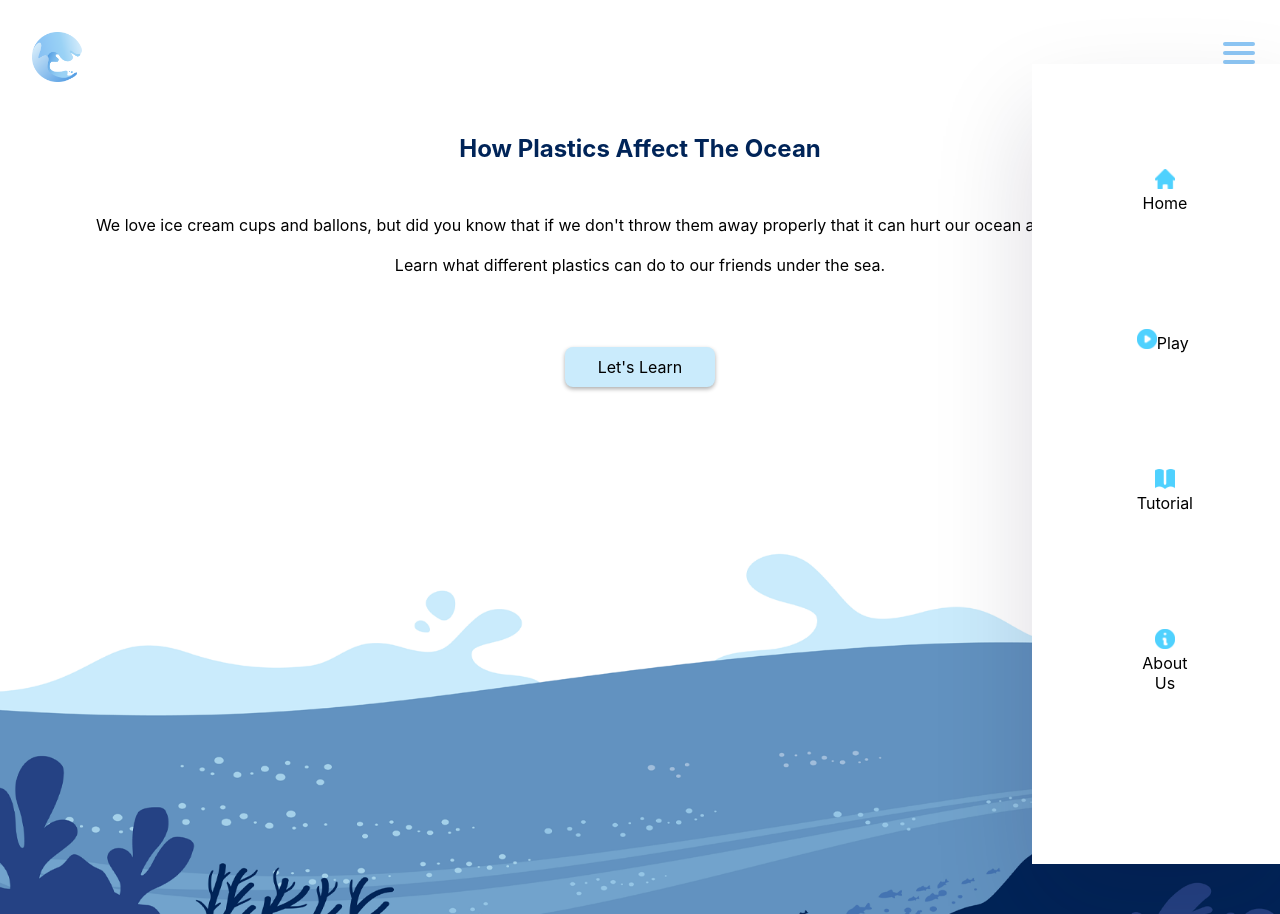
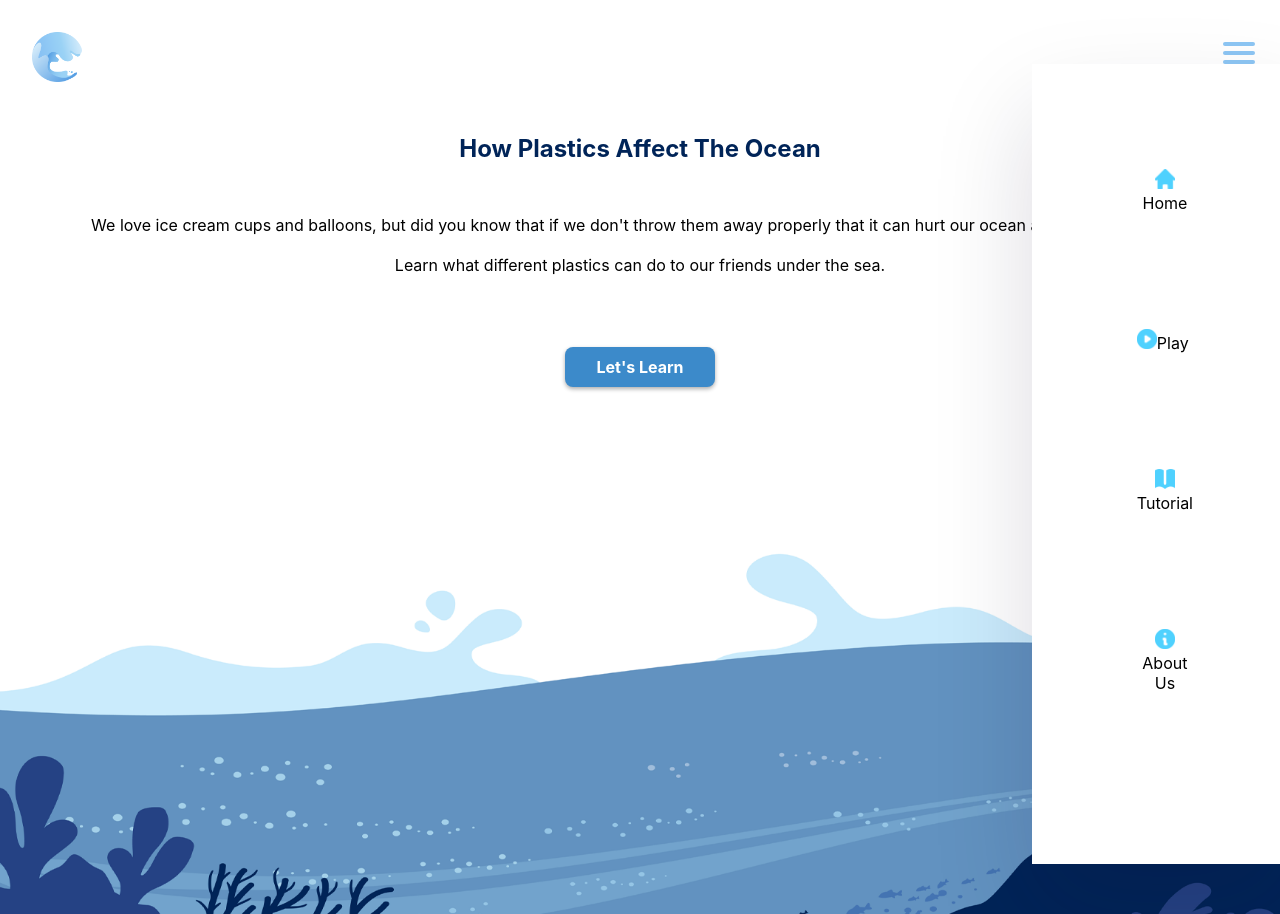
Before and after one commit to Pureum309/oceeco, a Next.js app in the folder finalapp/: page /mainpage in a window 1280 px wide. In both pictures the pointer is over the element 640 px from the left and 366 px from the top of the page. Built offline with nearby package versions, Linux system fonts and the light colour scheme.

Commit message:
added hover state for main buttons

```diff
--- a/finalapp/pages/mainpage.js
+++ b/finalapp/pages/mainpage.js
@@ -16,7 +16,7 @@ export default function mainpage() {
 
         <div className={styles.mainpage_content}>
             <p className={styles.para1}>
-                We love ice cream cups and ballons, but did you know that
+                We love ice cream cups and balloons, but did you know that
                 if we don't throw them away properly that it can hurt our
                 ocean and the animals in it?
                 <br></br>
--- a/finalapp/styles/Home.module.css
+++ b/finalapp/styles/Home.module.css
@@ -150,6 +150,13 @@
   box-shadow: 0px 2px 4px rgb(173, 173, 173);
 }
 
+.buttonintro:hover {
+  background-color: #3c8aca;
+  font-weight: bold;
+  color: #fff;
+}
+
+
 .about {
   background-image: url('/imgs/backgrounds/oceecobg_dark.jpg');
   background-size:cover;
```
